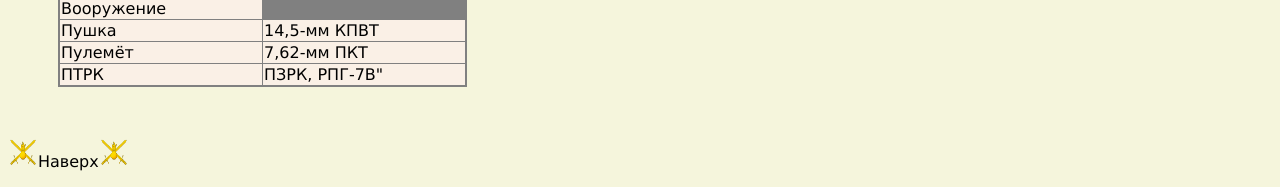
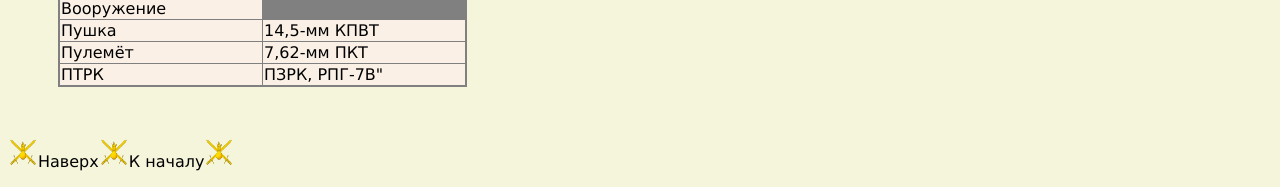
Before and after one commit to Moonhige/rvyc, a plain HTML site: page hardware.html in a window 1280 px wide. Shown: the part 1842-2029 px from the top of the page. Drawn offline with Linux system fonts and the light colour scheme.

Commit message:
Update hardware.html

```diff
--- a/hardware.html
+++ b/hardware.html
@@ -202,7 +202,7 @@
  </tr>
 </table>
 <footer>
-    <p><a target="_blank" href="images/vyc.png"><img class="vyc" src="images/vyc.png"><a href="#top">Наверх</a><a target="_blank" href="images/vyc.png"><img class="vyc" src="images/vyc.png"></p>
+    <p><a target="_blank" href="images/vyc.png"><img class="vyc" src="images/vyc.png"><a href="#top">Наверх</a><a target="_blank" href="images/vyc.png"><img class="vyc" src="images/vyc.png"><a href="index.html">К началу</a><a target="_blank" href="images/vyc.png"><img class="vyc" src="images/vyc.png"></p>
   </footer>
 </body>
 </html>
```
